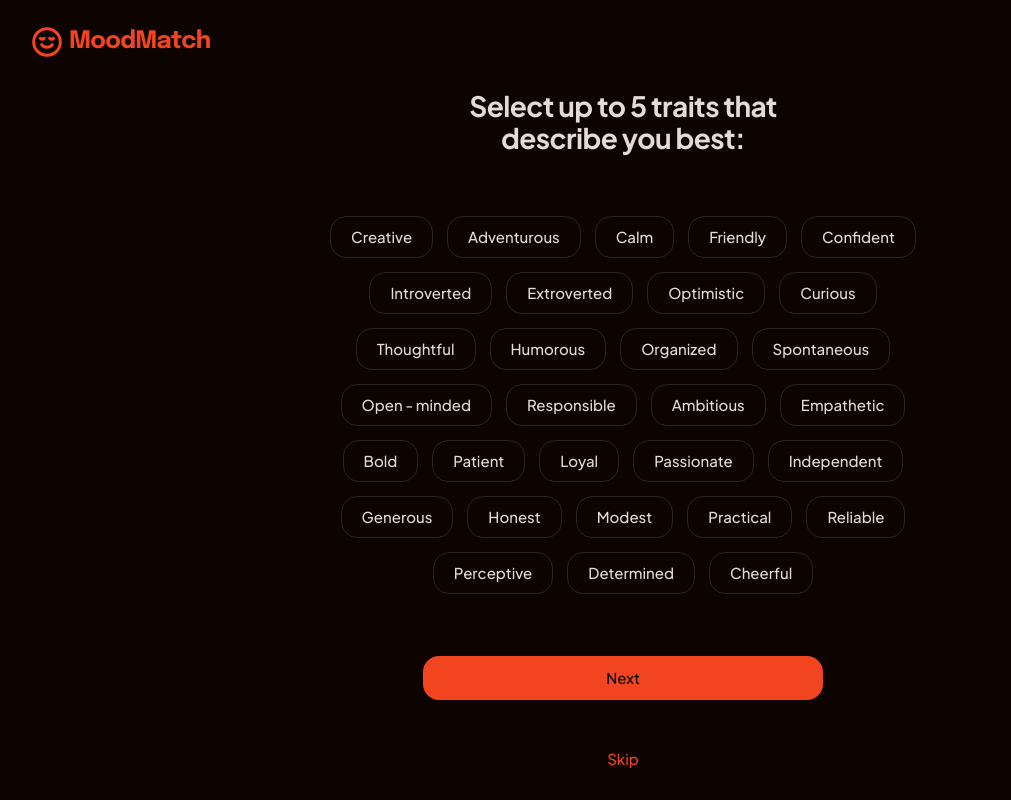
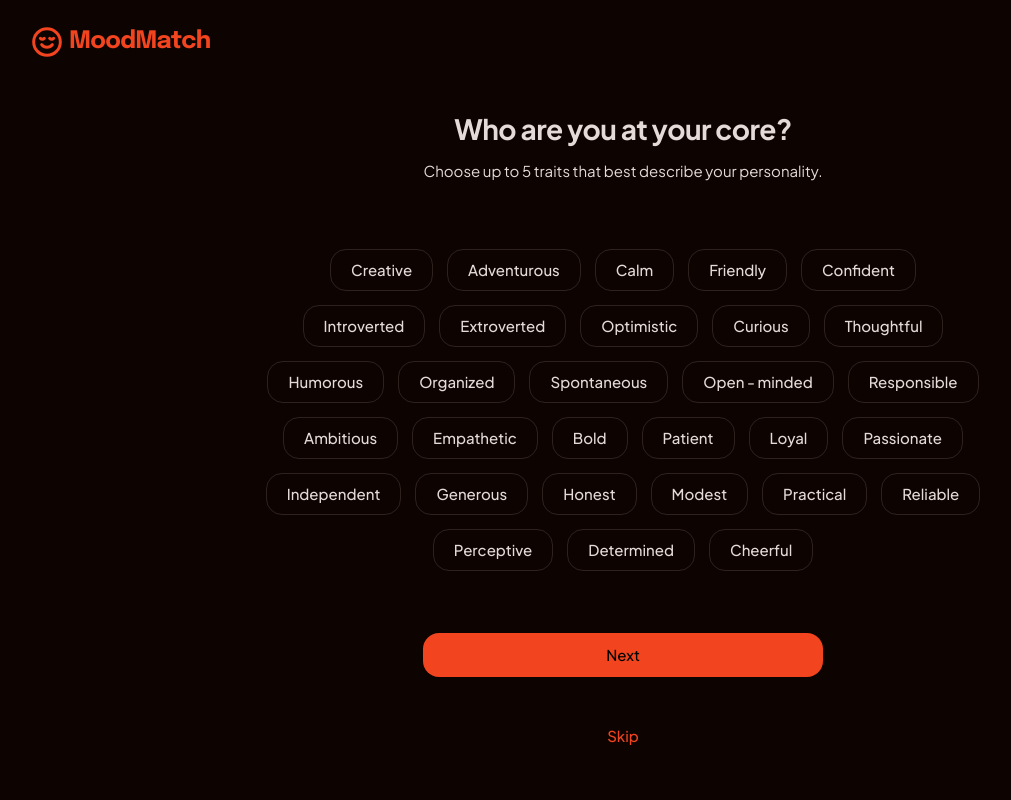
Before and after one commit to jisunipark/moodmatch-react, a React (Vite) app: page /character in a window 1280 px wide. Shown: the whole page, without its empty margins (17-1028 px from the left). Built offline with nearby package versions, Linux system fonts and the light colour scheme; a web font is replaced by a local one.

Commit message:
design: 페이지 별 카피 추가

```diff
--- a/src/components/Selection/Selection.tsx
+++ b/src/components/Selection/Selection.tsx
@@ -10,13 +10,12 @@ interface Props {
 export default function Selection({ page }: Props) {
   return (
     <S.Wrapper>
-      <H5>
-        Select up to 5 traits that
-        <br />
-        describe you best:
-      </H5>
+      <S.TextWrapper>
+        <H5>{PAGE_OPTIONS[page].question}</H5>
+        <S.Direction>{PAGE_OPTIONS[page].direction}</S.Direction>
+      </S.TextWrapper>
       <S.OptionWrapper>
-        {PAGE_OPTIONS[page].map((p) => (
+        {PAGE_OPTIONS[page].list.map((p) => (
           <S.Option type="button" clicked={false}>
             {p}
           </S.Option>
--- a/src/components/Selection/data.ts
+++ b/src/components/Selection/data.ts
@@ -98,7 +98,19 @@ export const preferences = [
 ];
 
 export const PAGE_OPTIONS = {
-  personality,
-  values,
-  preferences,
+  personality: {
+    list: personality,
+    question: 'Who are you at your core?',
+    direction: 'Choose up to 5 traits that best describe your personality.',
+  },
+  values: {
+    list: values,
+    question: 'What drives you forward?',
+    direction: 'Choose up to 5 values that guide your life and decisions.',
+  },
+  preferences: {
+    list: preferences,
+    question: 'What do you love most?',
+    direction: 'Choose up to 5 styles or tastes that reflect your preferences.',
+  },
 };
--- a/src/components/Selection/style.ts
+++ b/src/components/Selection/style.ts
@@ -11,9 +11,27 @@ export const Wrapper = styled.section`
   align-self: stretch;
 `;
 
+export const TextWrapper = styled.div`
+  display: flex;
+  flex-direction: column;
+  justify-content: center;
+  align-items: center;
+  gap: 10px;
+`;
+
+export const Direction = styled.span`
+  color: ${darkText};
+  text-align: center;
+  font-family: 'Plus Jakarta Sans';
+  font-size: 15px;
+  font-style: normal;
+  font-weight: 400;
+  line-height: 32px; /* 213.333% */
+`;
+
 export const OptionWrapper = styled.div`
   display: flex;
-  width: 600px;
+  width: 720px;
   padding: 14px 0px;
   justify-content: center;
   align-items: center;
```
